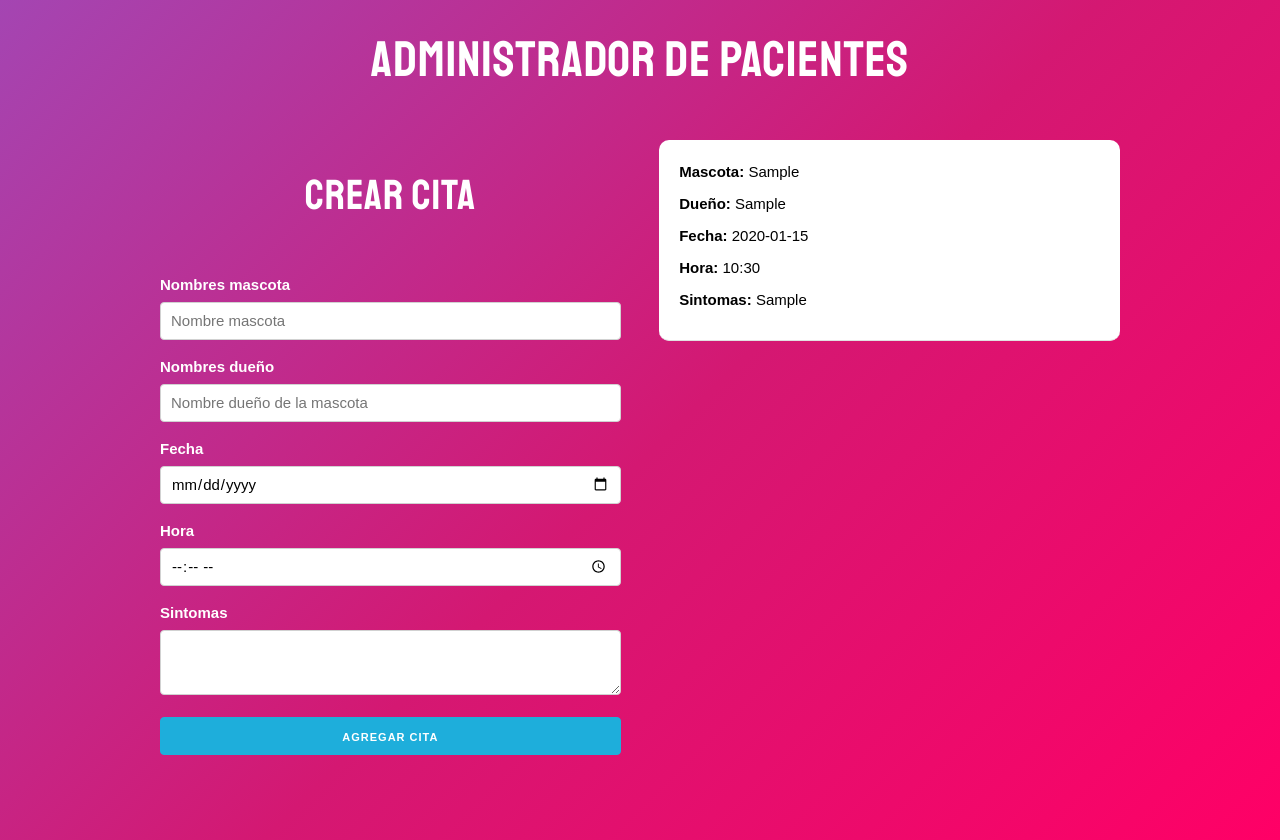
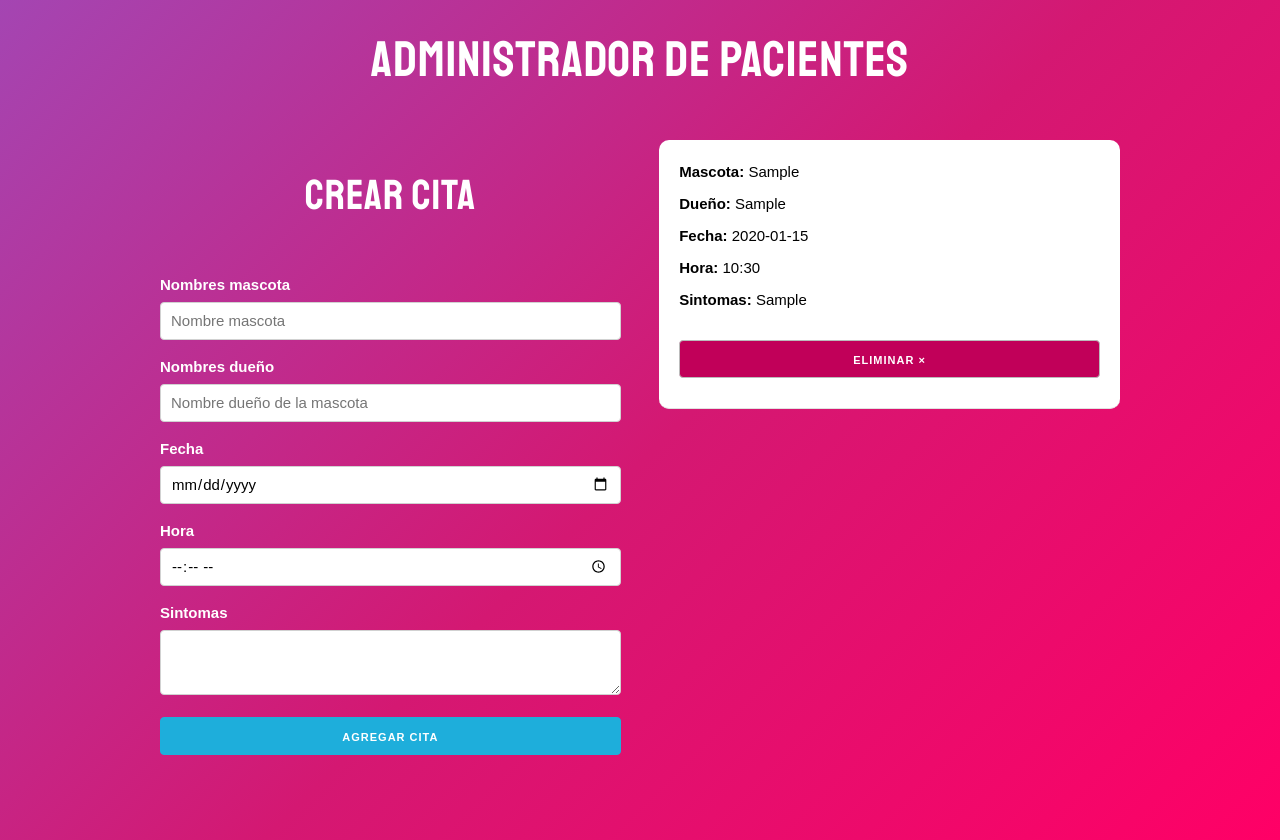
Before and after one commit to cristianaparra/appointment-manager, a React (Create React App) app: page / in a window 1280 px wide. Both pictures are taken after typing "Sample", "Sample", "2020-01-15", "10:30", "Sample" into the empty fields and a click on the button "AGREGAR CITA". Built offline with nearby package versions, Linux system fonts and the light colour scheme.

Commit message:
crear funcion eliminar con .filter

```diff
--- a/src/App.js
+++ b/src/App.js
@@ -14,6 +14,13 @@
     guardarCitas([...citas, cita]);
   }
 
+  //eliminar cita
+
+  const eliminarCita = id => {
+    const nuevasCitas = citas.filter(cita => cita.id !== id)
+    guardarCitas(nuevasCitas)
+  }
+
   return (
     <Fragment>
 
@@ -28,6 +35,7 @@
               <Cita
                 key={cita.id}
                 cita={cita}
+                eliminarCita={eliminarCita}
               />
             ))}
           </div>
--- a/src/components/Cita.js
+++ b/src/components/Cita.js
@@ -1,16 +1,22 @@
 import React from 'react';
+import App from '../App'
 
 
-
-const Cita = ({cita}) => (
+const Cita = ({ cita, eliminarCita }) => (
     <div className='cita'>
         <p>Mascota: <span>{cita.mascota}</span></p>
         <p>Dueño: <span>{cita.propietario}</span></p>
         <p>Fecha: <span>{cita.fecha}</span></p>
         <p>Hora: <span>{cita.hora}</span></p>
         <p>Sintomas: <span>{cita.sintomas}</span></p>
+        <button
+            className='button eliminar u-full-width'
+            onClick={() => eliminarCita(cita.id)}
+        >
+            Eliminar &times;
+        </button>
     </div>
- );
+);
 
 
 export default Cita;
```
